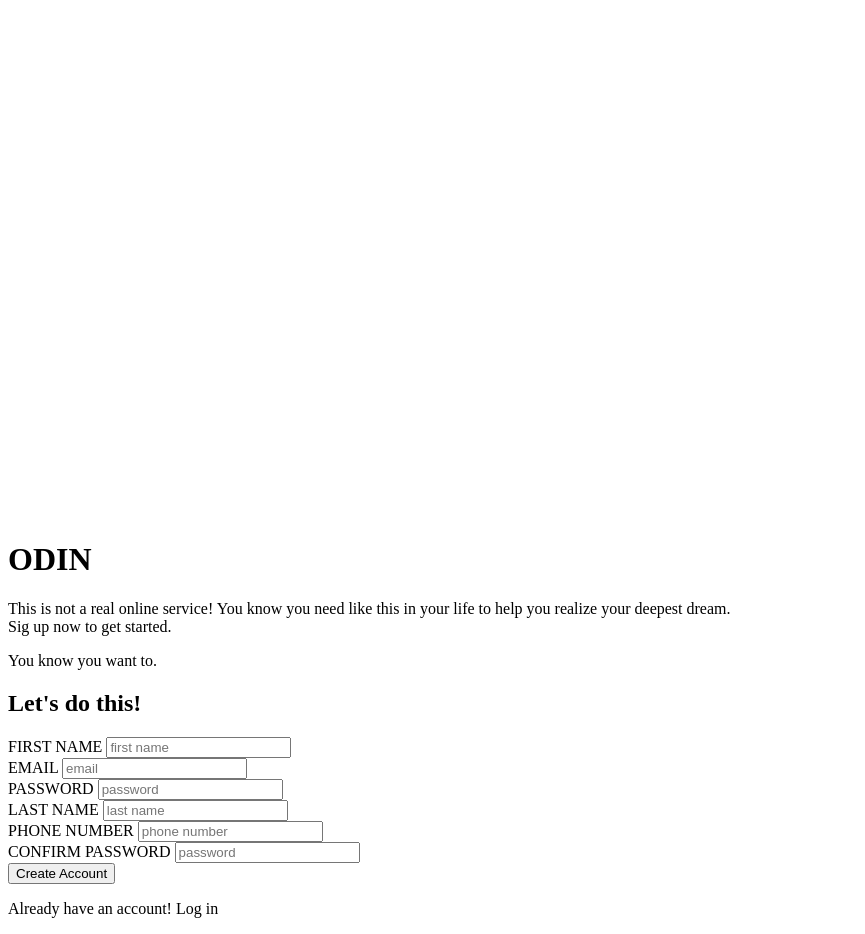
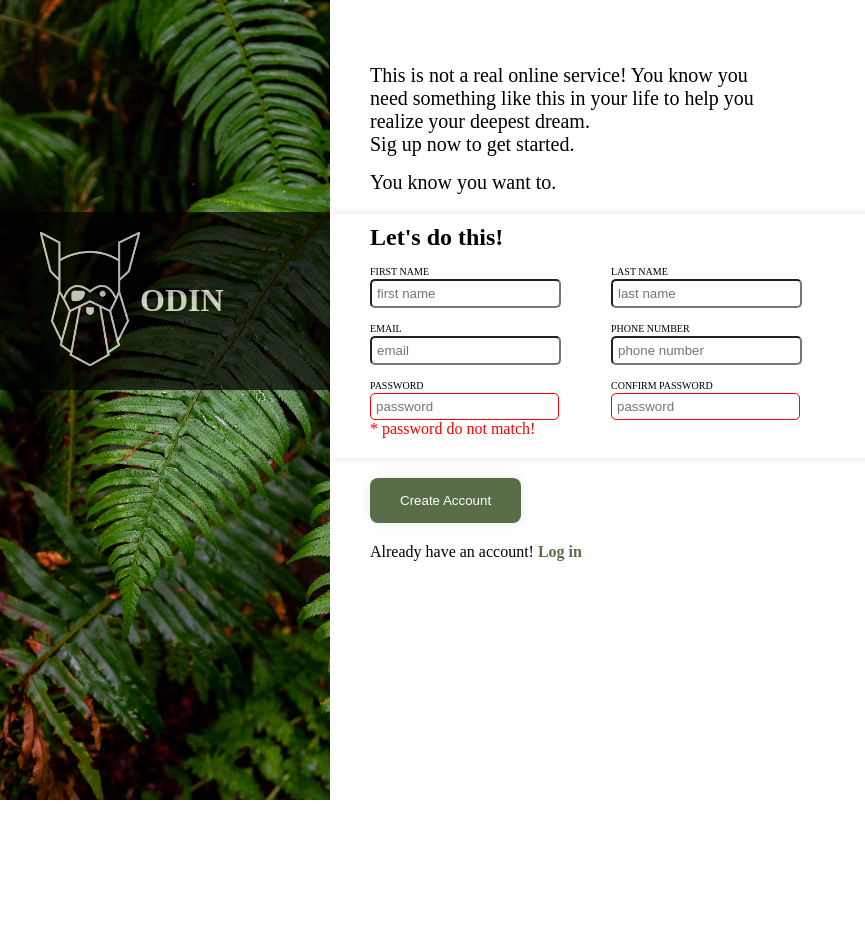
Before and after one commit to HarunaZakaria/project-signup, a plain HTML site: page index.html in a window 1280 px wide. Shown: the whole page, without its empty margins (0-865 px from the left). After the commit the page ends 800 px from the top, so only its background shows below. Drawn offline with Linux system fonts and the light colour scheme.

Commit message:
add all the css

```diff
--- a/index.html
+++ b/index.html
@@ -9,6 +9,7 @@
 <body>
     <div class="container">
         <div class="left-side">
+            <div class="text-img">
                 <div>
                     <img src="images/odin-lined.png" alt="odin-online-logo">
                 </div>
@@ -16,50 +17,52 @@
                     <h1>ODIN</h1>
                 </div>
             </div>
+        </div>
         <div class="right-side">
             <div class="top">
-                <p>
-                    This is not a real online service! You know you  need like this in your life to help you
+                <p class="p-1">
+                    This is not a real online service! You know you  need something like this in your life to help you
                     realize your deepest dream. <br> Sig up now to get started.
                 </p>
-                <p>You know you want to.</p>
+                <p class="p-2">You know you want to.</p>
             </div>
-            <div class="form">
-                <form action="#">
+            <div class="right-down">
+                <h2>Let's do this!</h2>
+                <form action="#" class="form">
                     <div class="form-left">
-                        <h2>Let's do this!</h2>
-                        <div>
-                            <label for="firstName"> FIRST NAME</label>
+                        <div class="form-input">
+                            <label for="firstName"> FIRST NAME</label> <br>
                             <input type="text" name="fname" required  placeholder="first name">
                         </div>
-                        <div>
-                            <label for="email"> EMAIL</label>
+                        <div class="form-input">
+                            <label for="email"> EMAIL</label><br>
                             <input type="email" name="email" required  placeholder="email">
                         </div>
-                        <div>
-                            <label for="password"> PASSWORD</label>
+                        <div class="form-input">
+                            <label for="password"> PASSWORD</label><br>
+                            <input type="password" name="password" required placeholder="password">
+                            <p>* password do not match!</p>
+                        </div>
+                    </div>
+                    <div class="form-right">
+                        <div class="form-input">
+                            <label for="lastName"> LAST NAME</label><br>
+                            <input type="text" name="lname" required  placeholder="last name">
+                        </div >
+                        <div class="form-input">
+                            <label for="number"> PHONE NUMBER</label><br>
+                            <input type="number" name="email" required  placeholder="phone number" max="10">
+                        </div>
+                        <div class="form-input">
+                            <label for="cpassword">CONFIRM PASSWORD</label><br>
                             <input type="password" name="password" required placeholder="password">
                         </div>
                     </div>
-                    <div class="form-right">
-                        <div>
-                            <label for="lastName"> LAST NAME</label>
-                            <input type="text" name="lname" required  placeholder="last name">
-                        </div>
-                        <div>
-                            <label for="number"> PHONE NUMBER</label>
-                            <input type="number" name="email" required  placeholder="phone number" max="10">
-                        </div>
-                        <div>
-                            <label for="cpassword">CONFIRM PASSWORD</label>
-                            <input type="password" name="password" required placeholder="password">
-                        </div>
+                </form>
             </div>
             <div>
                 <button type="submit" class="btn">Create Account</button>
-                        <p>Already have an account! Log in</p>
-                    </div>
-                </form>
+                <p  class="btn-p">Already have an account! <b>Log in</b></p>
             </div>
         </div>
     </div>
--- a/style.css
+++ b/style.css
@@ -0,0 +1,103 @@
+* {
+    padding: 0;
+    margin: 0;
+    box-sizing: border-box;
+}
+.container {
+    display: flex;
+}
+.left-side {
+    width: 400px;
+    background-image: url(images/halie-west-25xggax4bSA-unsplash.jpg);
+    background-size: cover;
+    min-height: 100vh;
+    display: flex;
+    align-items: center;
+}
+.left-side  img  {
+    width: 100px;
+    margin-left: 20px;
+}
+.left-side  h1 {
+    font-family:  Norse;
+    font-size: bold;
+    color: white;
+    padding-top:50px ;
+
+}
+.text-img {
+    padding: 20px;
+    display: flex;
+    background-color: black;
+    opacity: 70%;
+    flex-grow: 1;
+    width: 100%;
+    margin-bottom: 60%;
+}
+.right-side {
+    margin-top: 5%;
+}
+.top {
+    width: 430px;
+    font-size: 20px;
+}
+.p-1 {
+    padding-left: 40px;
+    padding-bottom: 15px;
+}
+.p-2 {
+    padding-left: 40px;
+    padding-bottom: 20px;
+}
+.form {
+    width: 950px;
+
+    display: flex;
+    gap: 50px;
+    padding-left: 40px;
+    padding-bottom: 20px;
+}
+.right-down {
+    box-shadow: 0px 0px 10px rgba(0, 0, 0, 0.1);
+}
+.right-down h2 {
+    padding-top: 10px;
+    padding-left: 40px;
+}
+.form-input {
+    padding-top: 10px;
+}
+.form-input p {
+    color: red;
+}
+label {
+    font-size: 10px;
+}
+input:focus {
+    border: 3px solid blue;
+    box-shadow: 0px 0px 5px rgba(0, 0, 255, 0.1);
+}
+input {
+    padding: 5px;
+    border-radius: 5px;
+}
+input[type="password"]:invalid {
+    border: 1px solid red;
+}
+.btn {
+    margin-left: 40px;
+    margin-top: 20px;
+    border: none;
+    background-color: #596D48;
+    padding: 15px 30px;
+    box-shadow: 0px 0px 10px rgba(0, 0, 0, 0.1);
+    border-radius: 8px;
+    color: white;
+}
+.btn-p {
+    padding-left: 40px;
+    padding-top: 20px;
+}
+.btn-p b {
+    color: #596D48;
+}
```
Lines whose indentation alone changed are shown as unchanged.
